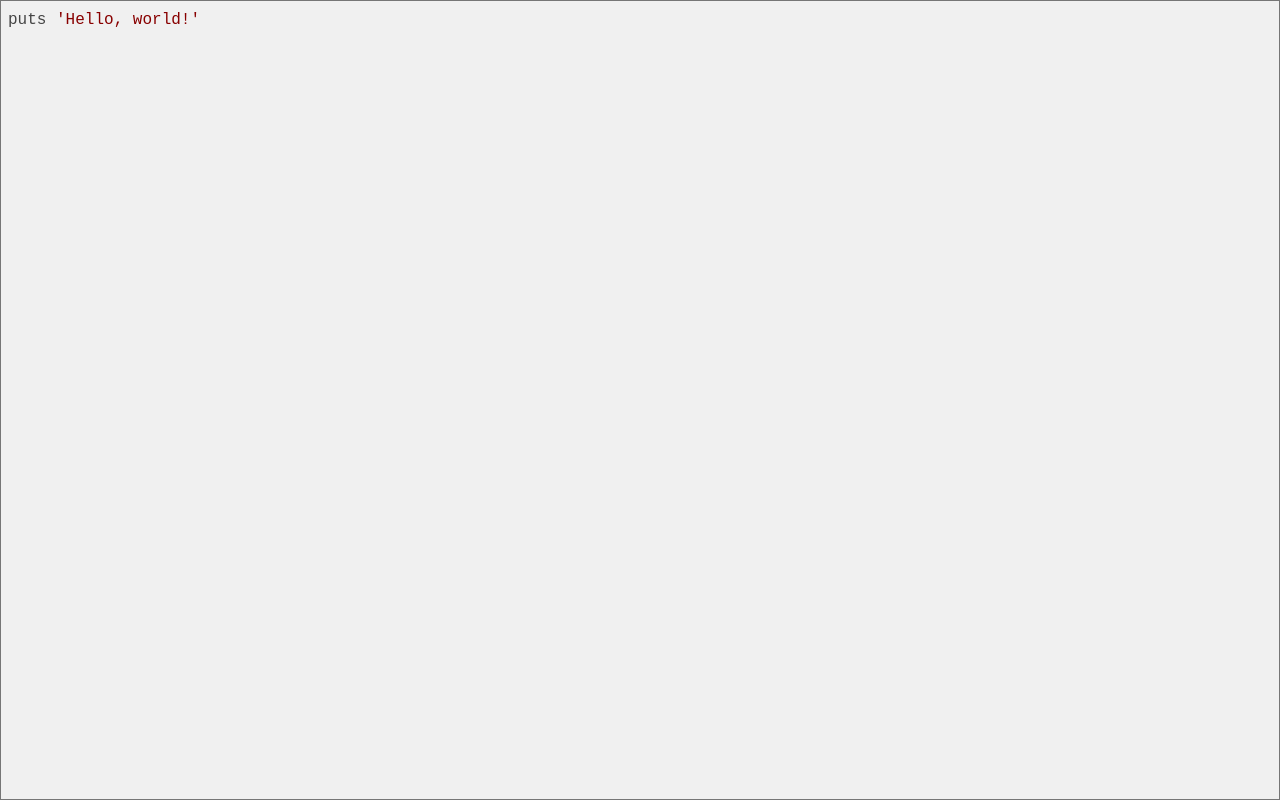
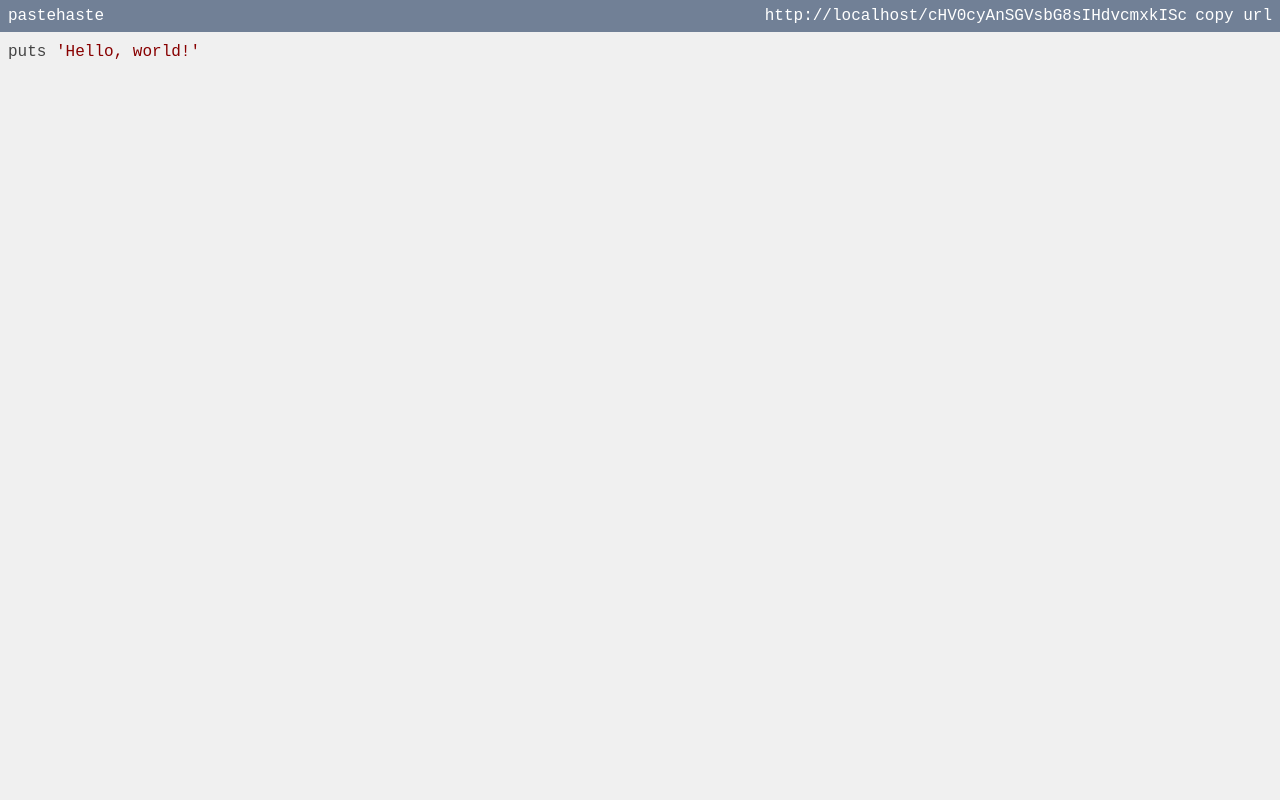
Before and after one commit to RyanNielson/pastehaste, a React (Create React App) app: page / in a window 1280 px wide. Built offline with nearby package versions, Linux system fonts and the light colour scheme.

Commit message:
Added top bar to the ui.

```diff
--- a/package.json
+++ b/package.json
@@ -4,11 +4,13 @@
   "private": true,
   "dependencies": {
     "@types/jest": "24.0.23",
+    "@types/js-base64": "^2.3.1",
     "@types/node": "12.12.14",
     "@types/react": "16.9.14",
     "@types/react-dom": "16.9.4",
     "@types/react-syntax-highlighter": "^11.0.2",
     "@types/styled-components": "^4.4.0",
+    "js-base64": "^2.5.1",
     "react": "^16.12.0",
     "react-dom": "^16.12.0",
     "react-scripts": "3.2.0",
--- a/src/App.tsx
+++ b/src/App.tsx
@@ -1,11 +1,12 @@
-import React, { useState } from 'react';
+import React, { useState, useEffect, useRef } from 'react';
 import CssBaseline from './components/CssBaseline';
 import styled from 'styled-components';
 import SyntaxHighlighter from 'react-syntax-highlighter';
+import { Base64 } from 'js-base64';
 
-const Wrapper = styled.div`
+const Wrapper = styled.div.attrs({ spellcheck: false })`
   position: absolute;
-  top: 0;
+  top: 2em;
   left: 0;
   right: 0;
   bottom: 0;
@@ -23,6 +24,8 @@ const TextArea = styled.textarea`
   color: transparent;
   caret-color: rgba(0, 0, 0, 1);
   line-height: 1.5;
+  border: 0;
+  outline: none;
 `;
 
 const HighlightedText = styled(SyntaxHighlighter)`
@@ -33,12 +36,71 @@ const HighlightedText = styled(SyntaxHighlighter)`
   line-height: 1.5;
 `;
 
+const Bar = styled.div`
+  color: #ffffff;
+  padding: 0 0.5em;
+  height: 2em;
+  vertical-align: middle;
+  line-height: 2em;
+  background-color: #718096;
+  display: flex;
+  justify-content: space-between;
+`;
+
+const UrlArea = styled.span`
+  flex: 1;
+  display: flex;
+  justify-content: flex-end;
+`;
+
+const CopyUrlButton = styled.button`
+  appearance: none;
+  background: none;
+  border: none;
+  color: white;
+  cursor: pointer;
+  text-decoration: none;
+  outline: none;
+  padding: 0;
+`;
+
+const GeneratedUrl = styled.input.attrs({ type: 'text', spellcheck: false, readOnly: true })`
+  appearance: none;
+  background: none;
+  border: none;
+  text-decoration: none;
+  outline: none;
+  flex: 1;
+  text-align: right;
+  padding: 0 0.5em;
+  color: #ffffff;
+  max-width: 100%;
+`;
+
 const App: React.FC = () => {
   const [code, setCode] = useState("puts 'Hello, world!'");
+  const [url, setUrl] = useState('');
+  // const urlInputRef = useRef(null);
+
+  useEffect(() => {
+    console.log(window.location);
+    setUrl(`${window.location.origin}/${Base64.encodeURI(code)}`);
+  }, [code]);
+
+  // const copyUrlToClipboard = e => {
+  //   urlInputRef.current.select();
+  // };
 
   return (
     <>
       <CssBaseline />
+      <Bar>
+        <span>pastehaste</span>
+        <UrlArea>
+          <GeneratedUrl value={url} />
+          <CopyUrlButton>copy url</CopyUrlButton>
+        </UrlArea>
+      </Bar>
       <Wrapper>
         <TextArea value={code} onChange={(e): void => setCode(e.currentTarget.value)} />
         <HighlightedText language="ruby">{code}</HighlightedText>
```
Also changed, not shown: 1 other file (tests, documents, lock files or other folders).
